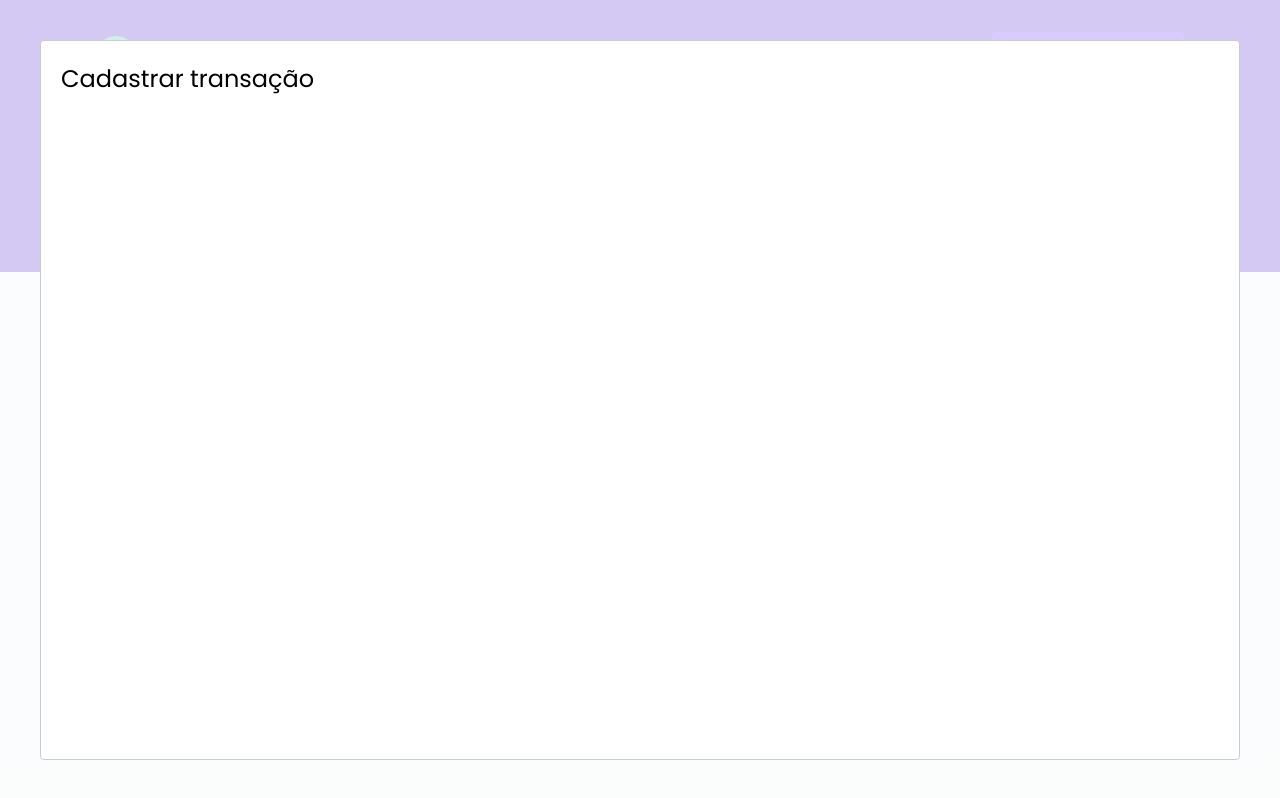
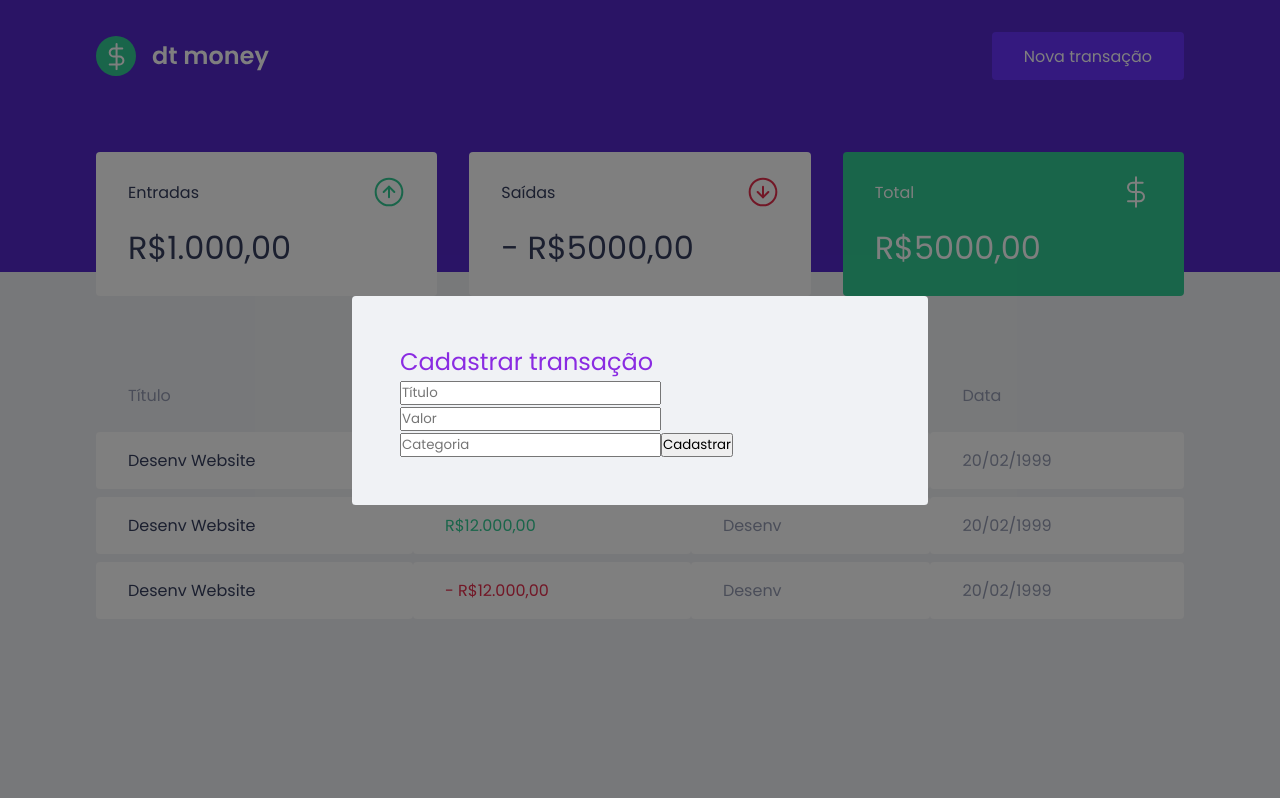
Before and after one commit to MoacirPetry/rocketseat-dtmoney, a React (Create React App) app: page / in a window 1280 px wide. Both pictures are taken after a click on the button "Nova transação". Built offline with nearby package versions, Linux system fonts and the light colour scheme; no server answers; what miragejs would draw is missing.

Commit message:
feat: add style in modal

```diff
--- a/src/components/NewTransactionModal/index.tsx
+++ b/src/components/NewTransactionModal/index.tsx
@@ -1,4 +1,5 @@
 import Modal from 'react-modal';
+import { Container } from './styles';
 
 interface NewTransactionModalProps {
   isOpen: boolean;
@@ -9,8 +10,23 @@ export function NewTransactionModal({ isOpen, onRequestClose }: NewTransactionMo
     <Modal
       isOpen={isOpen}
       onRequestClose={onRequestClose}
+      overlayClassName="react-modal-overlay"
+      className="react-modal-content"
     >
-    <h2>Cadastrar transação</h2>
+      <Container>
+        <h2>Cadastrar transação</h2>
+        <input
+          placeholder="Título"
+        />
+        <input
+          type="number"
+          placeholder="Valor"
+        />
+        <input
+          placeholder="Categoria"
+        />
+        <button type="submit">Cadastrar</button>
+      </Container>
     </Modal>
   );
 }
--- a/src/components/NewTransactionModal/styles.ts
+++ b/src/components/NewTransactionModal/styles.ts
@@ -1,5 +1,5 @@
 import styled from "styled-components";
 
-export const Container = styled.div`
+export const Container = styled.form`
   color: blueviolet;
 `;
--- a/src/styles/global.ts
+++ b/src/styles/global.ts
@@ -42,4 +42,24 @@ export const GlobalStyle = createGlobalStyle`
     opacity: 0.6;
     cursor: not-allowed;
   }
+  .react-modal-overlay {
+    background: rgba(0, 0, 0, 0.5);
+    position: fixed;
+    top: 0;
+    bottom: 0;
+    right: 0;
+    left: 0;
+
+    display: flex;
+    align-items: center;
+    justify-content: center;
+  }
+  .react-modal-content {
+    width: 100%;
+    max-width: 576px;
+    background: var(--background);
+    padding: 3rem;
+    position: relative;
+    border-radius: 0.24rem;
+  }
 `
```
